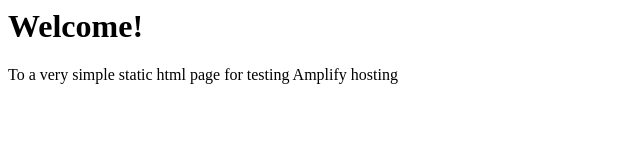
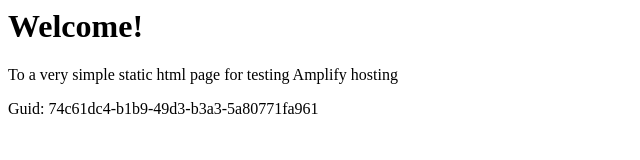
Before and after one commit to aws-aemilia-bah/Github-PR-Commit-Integration-Test-DoNotTouch-v1-preprod-me-south-1, a website: page src/index.html in a window 1280 px wide. Shown: the whole page, without its empty margins (0-640 px from the left). Drawn offline with Linux system fonts and the light colour scheme.

Commit message:
commit from integ tests

```diff
--- a/src/index.html
+++ b/src/index.html
@@ -1,3 +1,5 @@
+
+
 <html lang="en">
 
 <head>
@@ -10,6 +12,6 @@
 <body>
     <h1>Welcome!</h1>
     <p>To a very simple static html page for testing Amplify hosting</p>
-</body>
+    <p>Guid: 74c61dc4-b1b9-49d3-b3a3-5a80771fa961</p></body>
 
 </html>
```
